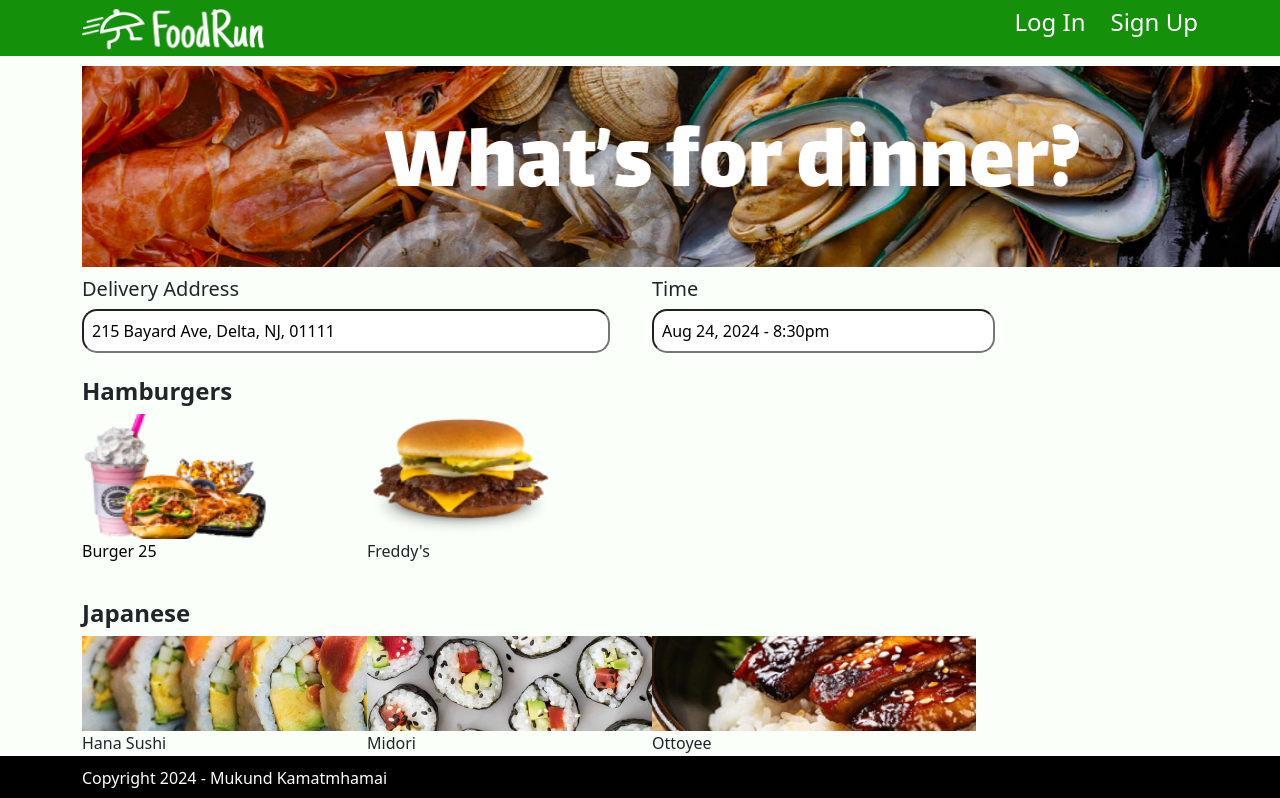
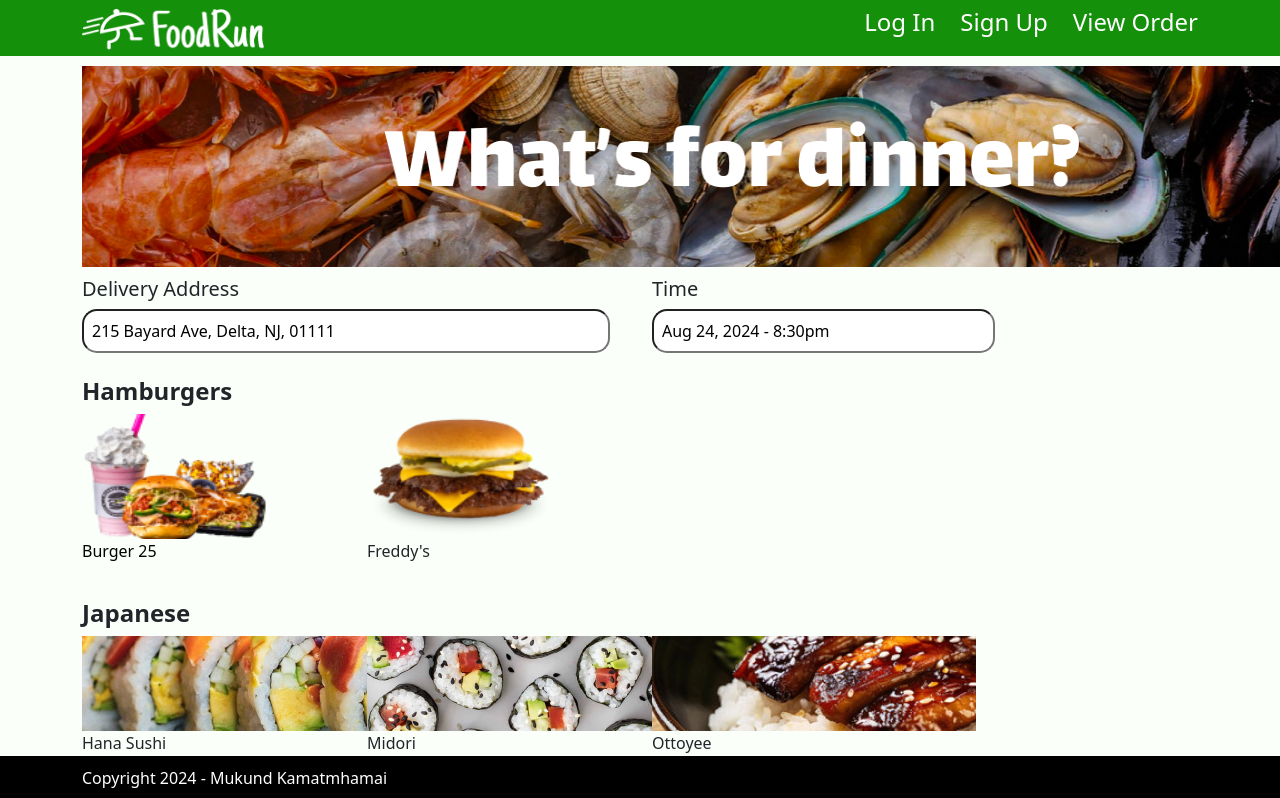
Before and after one commit to Amolkamat/FoodRun, an Angular app: page / in a window 1280 px wide. Shown: the top 798 px of the page. Built offline with nearby package versions, Linux system fonts and the light colour scheme.

Commit message:
Finished Success page,  trying to get Links in header to work.

```diff
--- a/src/app/header/header.component.html
+++ b/src/app/header/header.component.html
@@ -10,6 +10,7 @@
         <ul class="top-list-settings">
           <li data-bs-toggle="modal" data-bs-target="#exampleModal">Log In</li>
           <li>Sign Up</li>
+          <li><a class="topLinkStyle" href="/burger25/summary">View Order</a></li>
         </ul>
       </div>
     </div>
--- a/src/app/header/header.component.scss
+++ b/src/app/header/header.component.scss
@@ -2,6 +2,11 @@
   background-color: #15900A;
   padding-bottom: 0px;
   padding-top: 4px;
+}
+
+.topLinkStyle {
+  color: #ffffff;
+  text-decoration: none;
 }
 
 .top-list-settings {
--- a/src/app/header/header.component.ts
+++ b/src/app/header/header.component.ts
@@ -1,11 +1,35 @@
-import { Component } from '@angular/core';
+import { Component, OnInit } from '@angular/core';
+import { Router } from '@angular/router';
 
 @Component({
   selector: 'app-header',
   standalone: true,
+  imports: [],
   templateUrl: './header.component.html',
   styleUrl: './header.component.scss'
 })
-export class HeaderComponent {
+export class HeaderComponent implements OnInit {
   title = 'FoodRun';
+
+  constructor(private router: Router) {}
+
+  ngOnInit() {}
+
+  isLoginEnabled() {
+    if (this.router.url === "/" || "/burger25") {
+      console.log(this.router.url);
+      return true;
+    } else {
+      return false;
+    }
+  };
+
+  isViewOrderEnabled() {
+    if (this.router.url === "/burger25/bacon-cheeseburger" || "/burger25/creditcard" || "/burger25/summary") {
+      console.log(this.router.url);
+      return true;
+    } else {
+      return false;
+    }
+  }
 }
```
Also changed, not shown: src/app/app.module.ts (deleted, +0 -15 lines).
